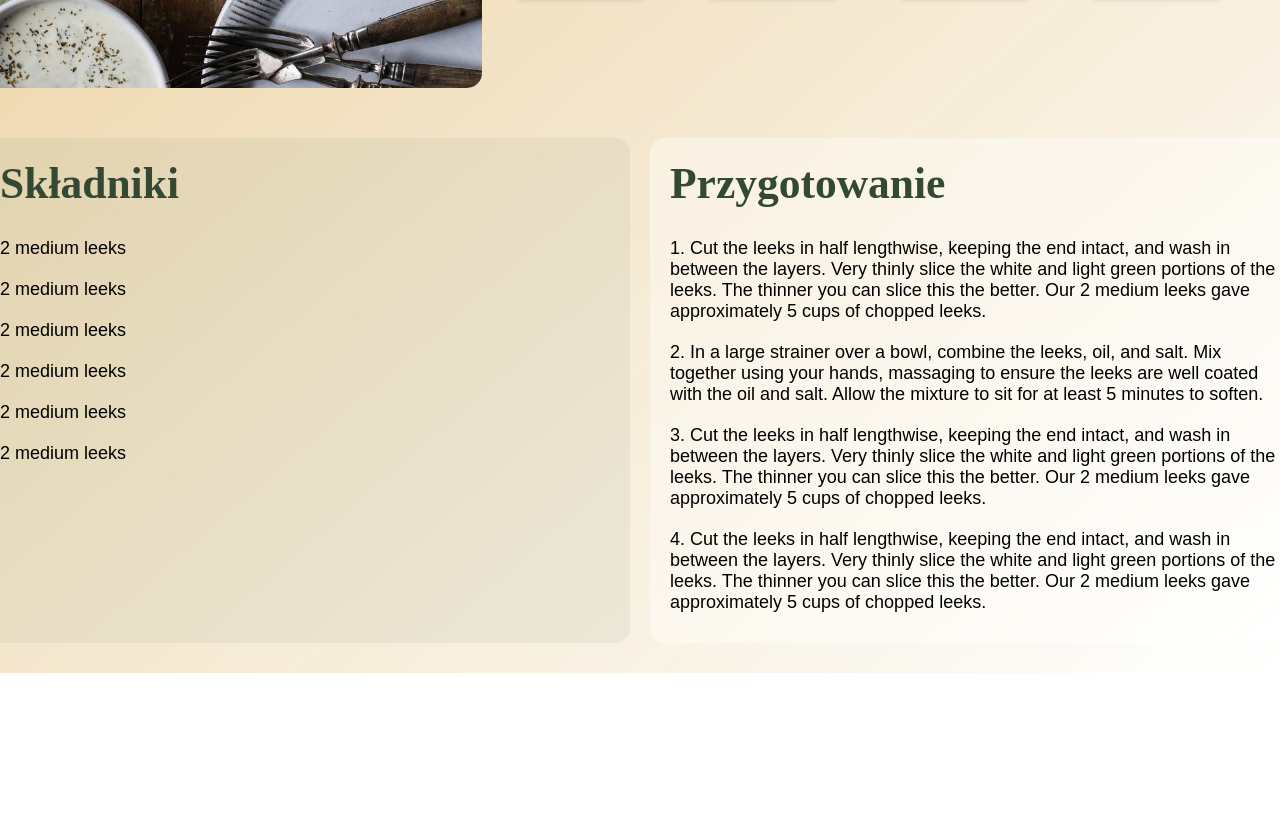
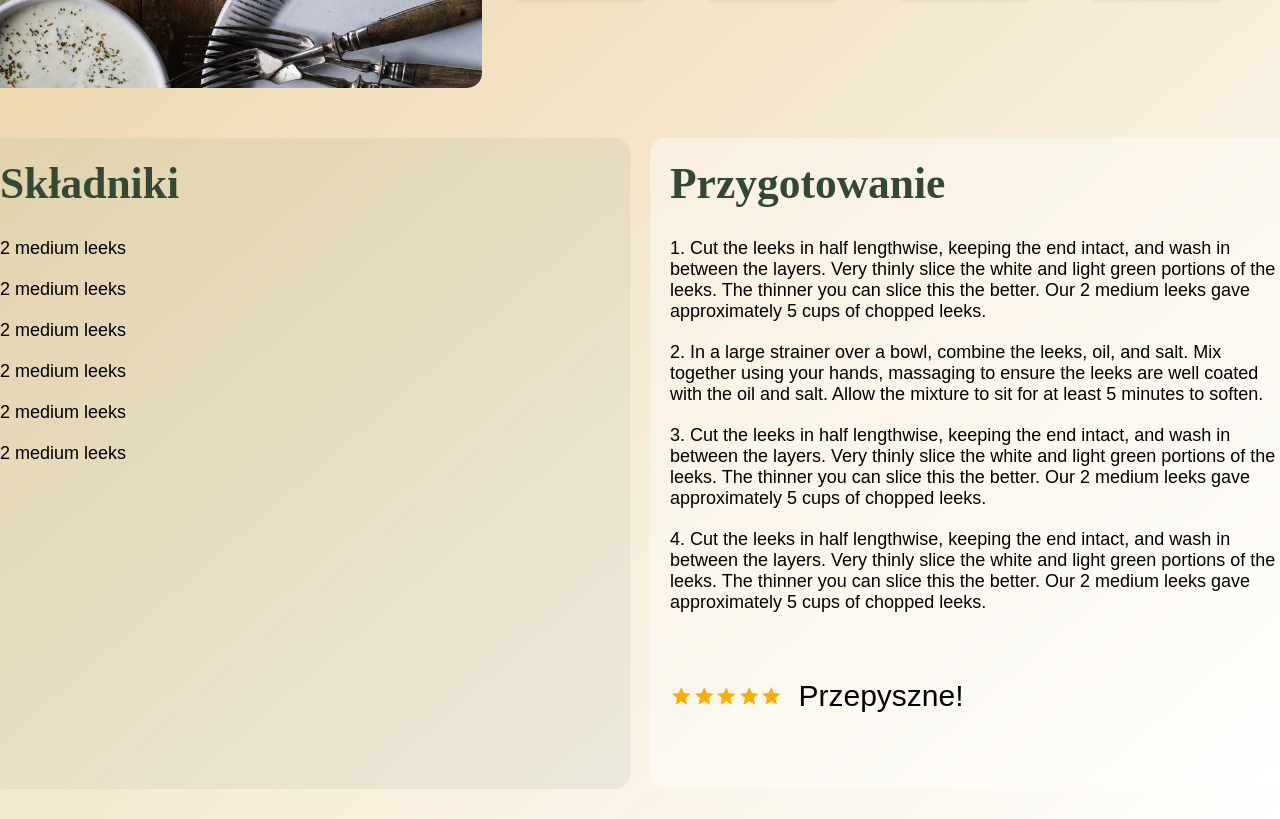
Before and after one commit to YerbaMatePL/REACT-YourRecipes, a React (Create React App) app: page / in a window 1280 px wide. Shown: the part 700-1519 px from the top of the page. Before the commit the page ends 1373 px from the top, so only its background shows below. Built offline with nearby package versions, Linux system fonts and the light colour scheme; a web font is replaced by a local one.

Commit message:
added rating

```diff
--- a/src/components/FoodPortions/FoodPortions.js
+++ b/src/components/FoodPortions/FoodPortions.js
@@ -4,6 +4,7 @@ import Paper from '@mui/material/Paper';
 import TextField from '@mui/material/TextField';
 
 function FoodPortions() {
+
 	return (
 		<Grid item xs={6} sm={3}>
 			<Paper className='mainCard__info__item' elevation={4}>
@@ -12,7 +13,6 @@ function FoodPortions() {
 					id='outlined-number'
 					type='number'
 					defaultValue='1'
-					autoFocus='true'
 					variant='outlined'
 					inputProps={{
 						max: 10,
--- a/src/components/MainCard/MainCard.js
+++ b/src/components/MainCard/MainCard.js
@@ -7,7 +7,6 @@ import FoodPortions from '../FoodPortions/FoodPortions';
 
 
 function MainCard() {
-
 
 	return (
 		<div className='mainCard'>
--- a/src/components/Recipe/Preparation/Preparation.css
+++ b/src/components/Recipe/Preparation/Preparation.css
@@ -1,4 +1,6 @@
 .recipeContainer__preparation {
+    display: flex;
+    flex-direction: column;
     margin: 10px;
     background-color: rgba(255, 255, 255, 0.377);
     border-radius: 15px;
--- a/src/components/Recipe/Preparation/Preparation.js
+++ b/src/components/Recipe/Preparation/Preparation.js
@@ -1,8 +1,30 @@
 import React from 'react';
 import Grid from '@mui/material/Grid';
 import './Preparation.css';
+import Rating from '@mui/material/Rating';
+import Box from '@mui/material/Box';
+import StarIcon from '@mui/icons-material/Star';
+
+
+
+const labels = {
+	0.5: 'Bardzo niesmaczne',
+	1: 'Niesmaczne',
+	1.5: 'Kiepskie',
+	2: 'Słabe',
+	2.5: 'Niezłe',
+	3: 'Całkiem dobre',
+	3.5: 'Dobre!',
+	4: 'Bardzo dobre!',
+	4.5: 'Pyszne!',
+	5: 'Przepyszne!',
+  };
+
 
 function Preparation() {
+	const [value, setValue] = React.useState(5);
+  const [hover, setHover] = React.useState(-1);
+
 	return (
 		<Grid
 			container
@@ -37,6 +59,35 @@ function Preparation() {
 					</li>
 				</ol>
 			</Grid>
+			<Grid item>
+
+			<Box
+      sx={{
+        width: 200,
+        display: 'flex',
+        alignItems: 'center',
+      }}
+    >
+      <Rating
+        name="hover-feedback"
+        value={value}
+        precision={0.5}
+        onChange={(event, newValue) => {
+          setValue(newValue);
+        }}
+        onChangeActive={(event, newHover) => {
+          setHover(newHover);
+        }}
+        emptyIcon={<StarIcon style={{ opacity: 0.55 }} fontSize="inherit" />}
+      />
+
+      {value !== null && (
+        <Box style={{fontSize:'30px'}}sx={{ ml: 2,py:7 }}>{labels[hover !== -1 ? hover : value]}</Box>
+      )}
+    </Box>
+
+
+			</Grid>
 		</Grid>
 	);
 }
```
Also changed, not shown: src/components/Recipe/Recipe.js (+5 -2 lines).
